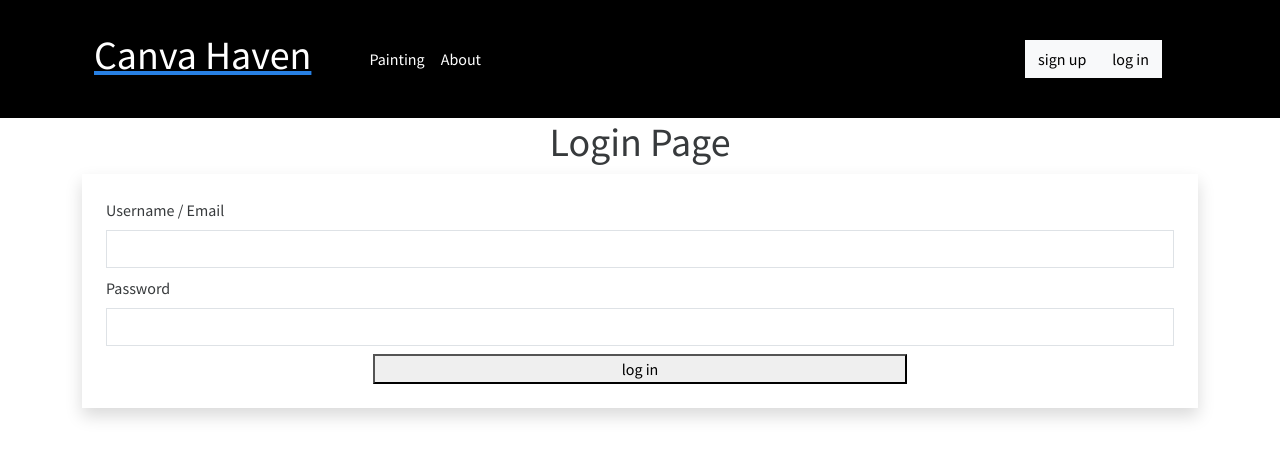
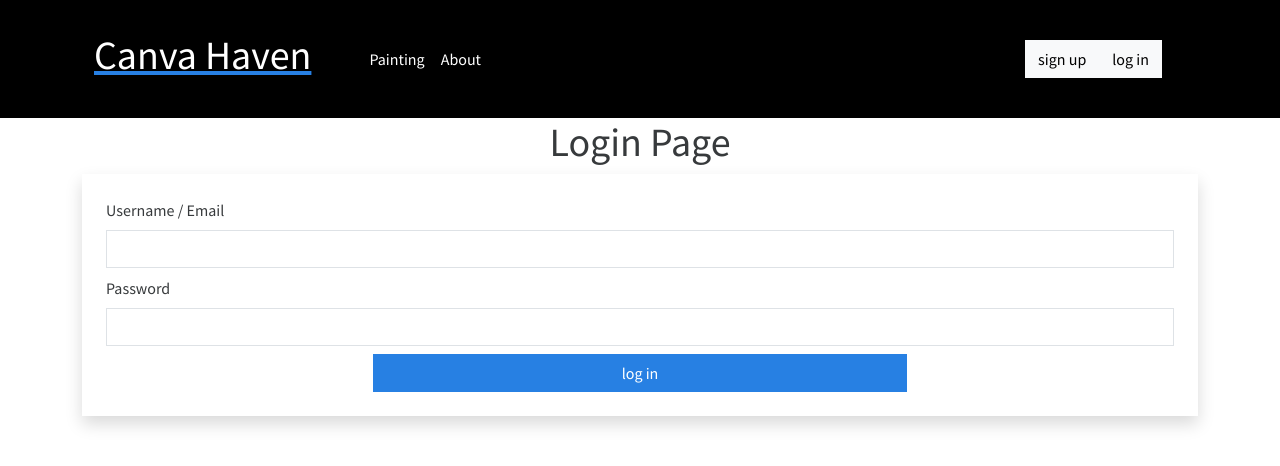
Before and after one commit to Espedro/canvasHaven, a React (Vite) app: page /login in a window 1280 px wide. Shown: the top 466 px of the page. Built offline with nearby package versions, Linux system fonts and the light colour scheme; no server answers.

Commit message:
Update LoginForm.jsx

```diff
--- a/src/components/LoginForm.jsx
+++ b/src/components/LoginForm.jsx
@@ -1,6 +1,6 @@
 import { useState, useContext } from "react"
 import { AuthContext } from "../context/auth.context"
-import { Form, Button, Alert } from "react-bootstrap";
+import { Form, Button, Alert } from "react-bootstrap"
 
 function LoginForm() {
   const [loginInfo, setLoginInfo] = useState({
@@ -22,11 +22,9 @@ function LoginForm() {
         login(loginInfo)
       }}
     >
-
-
       <Form.Group className="mb-2" controlId="username">
         <Form.Label> Username / Email </Form.Label>
-      < Form.Control
+        <Form.Control
           type="text"
           name="loginInfo"
           value={loginInfo.loginInfo}
@@ -37,19 +35,17 @@ function LoginForm() {
       <Form.Group className="mb-2" controlId="paswword">
         <Form.Label> Password </Form.Label>
 
-  < Form.Control
+        <Form.Control
           type="password"
           name="password"
           value={loginInfo.password}
           onChange={handleChange}
         />
-
       </Form.Group>
       <center>
-      <button type="submit" className="w-50">
+        <button type="submit" className="btn btn-primary w-50">
           log in
         </button>
-
       </center>
     </form>
   )
```
Lines whose indentation alone changed are shown as unchanged.
